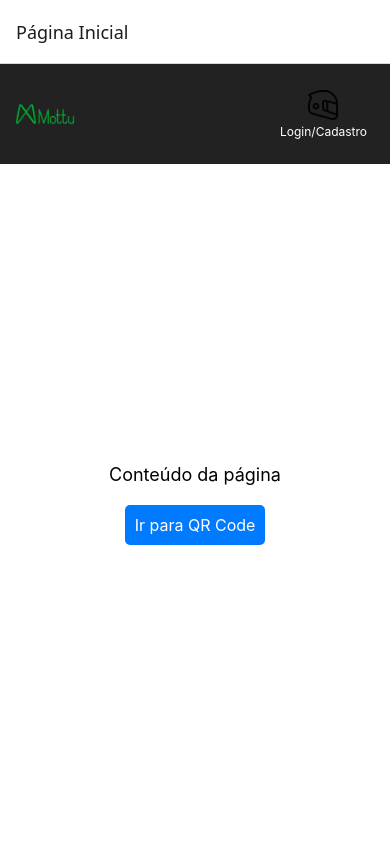
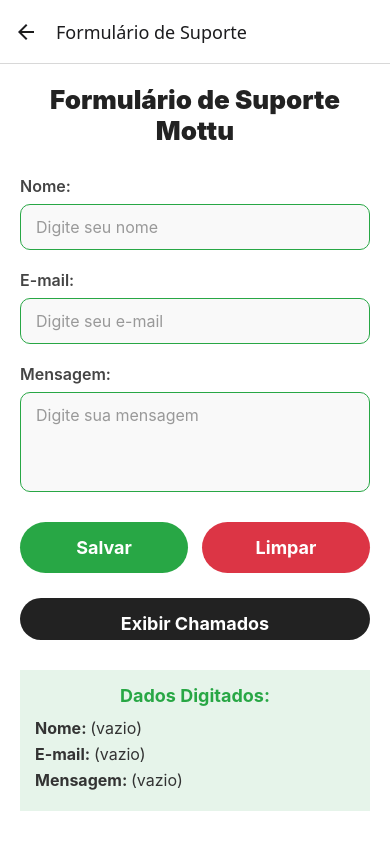
Before and after one commit to AdrianoBarutti/challenger-MB, a React Native app in the folder Challenger/: screen /Formulario in a window 390 px wide. Built offline with nearby package versions, Linux system fonts and the light colour scheme.

Commit message:
Ajustes finais

```diff
--- a/Challenger/App.js
+++ b/Challenger/App.js
@@ -4,49 +4,62 @@
 import { NavigationContainer } from '@react-navigation/native';
 import { createNativeStackNavigator } from '@react-navigation/native-stack';
 
-import QrCodeScreen from './screens/QrCode'; // Tela para QR Code
-import CadastroScreen from './screens/CadastroScreen'; // Tela de Cadastro
-import LoginSucessoScreen from './screens/LoginSucessoScreen'; // Tela de Login Sucesso
+import QrCodeScreen from './screens/QrCode';
+import CadastroScreen from './screens/CadastroScreen';
+import LoginSucessoScreen from './screens/LoginSucessoScreen';
+import FormularioScreen from './screens/FormularioScreen'; // Import da nova tela
 
 const Stack = createNativeStackNavigator();
 
 function HomeScreen({ navigation }) {
   const handleCadastroPress = () => {
-    navigation.navigate('Cadastro'); // Navega para a tela de Cadastro
+    navigation.navigate('Cadastro');
   };
 
   const handleQrCodePress = () => {
-    navigation.navigate('QrCode'); // Navega para a tela de QR Code
+    navigation.navigate('QrCode');
   };
 
   return (
     <View style={styles.container}>
       {/* Header */}
       <View style={styles.header}>
-        <View style={styles.headerLeft}>
-          <Image
-            source={require('./assets/mottu-logo.png')}
-            style={styles.logo}
-            resizeMode="contain"
-          />
-        </View>
+        <Image
+          source={require('./assets/mottu-logo.png')}
+          style={styles.logo}
+          resizeMode="contain"
+        />
         <TouchableOpacity style={styles.loginButton} onPress={handleCadastroPress}>
           <Image
             source={require('./assets/helmet.png')}
             style={styles.loginIcon}
             resizeMode="contain"
           />
-          <Text style={styles.loginText}>Login/Cadastro</Text>
+          <Text style={styles.loginText}>Login / Cadastro</Text>
         </TouchableOpacity>
       </View>
 
-      {/* Conteúdo */}
+      {/* Conteúdo principal */}
       <View style={styles.content}>
-        <Text style={styles.contentText}>Conteúdo da página</Text>
+        <Text style={styles.title}>Precisa de um Help?</Text>
+        <Text style={styles.subtitle}>
+          clique logo a baixo para abrir um formulario com o suporte!
+        </Text>
 
-        {/* Botão para ir para QR Code */}
+        <TouchableOpacity
+          style={styles.helpButton}
+          onPress={() => navigation.navigate('Formulario')}
+        >
+          <Text style={styles.helpButtonText}>Suporte</Text>
+        </TouchableOpacity>
+
+        <Text style={styles.title}>Onde deixo minha moto?</Text>
+        <Text style={styles.subtitle}>
+          Clique no botão e vamos de ajudar com isto!
+        </Text>
+
         <TouchableOpacity style={styles.button} onPress={handleQrCodePress}>
-          <Text style={styles.buttonText}>Ir para QR Code</Text>
+          <Text style={styles.buttonText}>Escanei Aqui</Text>
         </TouchableOpacity>
       </View>
 
@@ -59,7 +72,6 @@
   return (
     <NavigationContainer>
       <Stack.Navigator initialRouteName="Home">
-        {/* Tela inicial Home */}
         <Stack.Screen
           name="Home"
           component={HomeScreen}
@@ -68,7 +80,6 @@
             title: 'Página Inicial',
           }}
         />
-        {/* Tela de QR Code */}
         <Stack.Screen
           name="QrCode"
           component={QrCodeScreen}
@@ -77,7 +88,6 @@
             title: 'QR Code',
           }}
         />
-        {/* Tela de Cadastro */}
         <Stack.Screen
           name="Cadastro"
           component={CadastroScreen}
@@ -86,13 +96,20 @@
             title: 'Cadastro',
           }}
         />
-        {/* Tela de Login Sucesso */}
         <Stack.Screen
           name="LoginSucesso"
           component={LoginSucessoScreen}
           options={{
             headerShown: true,
             title: 'Login Efetuado',
+          }}
+        />
+        <Stack.Screen
+          name="Formulario"
+          component={FormularioScreen}
+          options={{
+            headerShown: true,
+            title: 'Formulário de Suporte',
           }}
         />
       </Stack.Navigator>
@@ -113,14 +130,9 @@
     paddingVertical: 20,
     paddingHorizontal: 15,
   },
-  headerLeft: {
-    flexDirection: 'row',
-    alignItems: 'center',
-  },
   logo: {
     width: 60,
     height: 60,
-    marginRight: 10,
   },
   loginButton: {
     alignItems: 'center',
@@ -139,21 +151,49 @@
   },
   content: {
     flex: 1,
+    paddingHorizontal: 30,
+    paddingTop: 40,
     alignItems: 'center',
-    justifyContent: 'center',
+    justifyContent: 'flex-start',
   },
-  contentText: {
+  title: {
+    fontSize: 24,
+    fontWeight: '700',
+    color: '#222',
+    textAlign: 'center',
+    marginBottom: 10,
+  },
+  subtitle: {
+    fontSize: 16,
+    color: '#555',
+    textAlign: 'center',
+    marginBottom: 30,
+  },
+  helpButton: {
+    backgroundColor: '#28a745',
+    paddingVertical: 14,
+    paddingHorizontal: 25,
+    borderRadius: 30,
+    width: '100%',
+    marginBottom: 10,
+  },
+  helpButtonText: {
+    color: '#fff',
     fontSize: 18,
-    color: '#000',
+    fontWeight: '600',
+    textAlign: 'center',
   },
   button: {
-    backgroundColor: '#007bff',
-    padding: 10,
-    borderRadius: 5,
-    marginTop: 20,
+    backgroundColor: '#28a745',
+    paddingVertical: 14,
+    paddingHorizontal: 25,
+    borderRadius: 30,
+    width: '100%',
   },
   buttonText: {
     color: '#fff',
-    fontSize: 16,
+    fontSize: 18,
+    fontWeight: '600',
+    textAlign: 'center',
   },
 });
--- /dev/null
+++ b/Challenger/screens/FormularioScreen.js
@@ -0,0 +1,254 @@
+import React, { useState } from 'react';
+import { View, Text, TextInput, TouchableOpacity, StyleSheet, Alert, ScrollView, FlatList } from 'react-native';
+import AsyncStorage from '@react-native-async-storage/async-storage';
+
+export default function FormularioScreen() {
+  const [nome, setNome] = useState('');
+  const [email, setEmail] = useState('');
+  const [mensagem, setMensagem] = useState('');
+  const [chamados, setChamados] = useState([]);
+  const [mostrarChamados, setMostrarChamados] = useState(false);
+
+  const handleSalvar = async () => {
+    if (!nome.trim() || !email.trim() || !mensagem.trim()) {
+      Alert.alert('Erro', 'Por favor, preencha todos os campos.');
+      return;
+    }
+
+    try {
+      const chamado = {
+        id: Date.now().toString(),
+        nome,
+        email,
+        mensagem,
+      };
+
+      const chamadosString = await AsyncStorage.getItem('@form_chamados');
+      const chamadosSalvos = chamadosString ? JSON.parse(chamadosString) : [];
+
+      chamadosSalvos.push(chamado);
+
+      await AsyncStorage.setItem('@form_chamados', JSON.stringify(chamadosSalvos));
+
+      Alert.alert('Sucesso', 'Chamado salvo com sucesso!');
+
+      limparCampos();
+
+      if (mostrarChamados) {
+        setChamados(chamadosSalvos);
+      }
+    } catch (error) {
+      Alert.alert('Erro', 'Não foi possível salvar o chamado.');
+      console.error(error);
+    }
+  };
+
+  const limparCampos = () => {
+    setNome('');
+    setEmail('');
+    setMensagem('');
+  };
+
+  const carregarChamados = async () => {
+    try {
+      const chamadosString = await AsyncStorage.getItem('@form_chamados');
+      const chamadosSalvos = chamadosString ? JSON.parse(chamadosString) : [];
+      setChamados(chamadosSalvos);
+      setMostrarChamados(true);
+    } catch (error) {
+      Alert.alert('Erro', 'Não foi possível carregar os chamados.');
+      console.error(error);
+    }
+  };
+
+  return (
+    <ScrollView contentContainerStyle={styles.container}>
+      <Text style={styles.title}>Formulário de Suporte Mottu</Text>
+
+      <Text style={styles.label}>Nome:</Text>
+      <TextInput
+        style={styles.input}
+        value={nome}
+        onChangeText={setNome}
+        placeholder="Digite seu nome"
+        placeholderTextColor="#999"
+      />
+
+      <Text style={styles.label}>E-mail:</Text>
+      <TextInput
+        style={styles.input}
+        value={email}
+        onChangeText={setEmail}
+        placeholder="Digite seu e-mail"
+        placeholderTextColor="#999"
+        keyboardType="email-address"
+        autoCapitalize="none"
+      />
+
+      <Text style={styles.label}>Mensagem:</Text>
+      <TextInput
+        style={[styles.input, { height: 100, textAlignVertical: 'top' }]}
+        value={mensagem}
+        onChangeText={setMensagem}
+        placeholder="Digite sua mensagem"
+        placeholderTextColor="#999"
+        multiline
+      />
+
+      <View style={styles.buttonsContainer}>
+        <TouchableOpacity style={[styles.button, styles.saveButton]} onPress={handleSalvar}>
+          <Text style={styles.buttonText}>Salvar</Text>
+        </TouchableOpacity>
+        <TouchableOpacity style={[styles.button, styles.clearButton]} onPress={limparCampos}>
+          <Text style={styles.buttonText}>Limpar</Text>
+        </TouchableOpacity>
+      </View>
+
+      <TouchableOpacity style={[styles.button, styles.showButton]} onPress={carregarChamados}>
+        <Text style={styles.buttonText}>Exibir Chamados</Text>
+      </TouchableOpacity>
+
+      <View style={styles.previewContainer}>
+        <Text style={styles.previewTitle}>Dados Digitados:</Text>
+        <Text style={styles.previewText}><Text style={styles.previewLabel}>Nome: </Text>{nome || '(vazio)'}</Text>
+        <Text style={styles.previewText}><Text style={styles.previewLabel}>E-mail: </Text>{email || '(vazio)'}</Text>
+        <Text style={styles.previewText}><Text style={styles.previewLabel}>Mensagem: </Text>{mensagem || '(vazio)'}</Text>
+      </View>
+
+      {mostrarChamados && (
+        <View style={styles.chamadosContainer}>
+          <Text style={styles.chamadosTitle}>Chamados Salvos:</Text>
+          {chamados.length === 0 ? (
+            <Text style={{ textAlign: 'center', color: '#555' }}>Nenhum chamado salvo ainda.</Text>
+          ) : (
+            <FlatList
+              data={chamados}
+              keyExtractor={(item) => item.id}
+              renderItem={({ item }) => (
+                <View style={styles.chamadoItem}>
+                  <Text style={styles.chamadoNome}>{item.nome}</Text>
+                  <Text style={styles.chamadoEmail}>{item.email}</Text>
+                  <Text style={styles.chamadoMensagem}>{item.mensagem}</Text>
+                </View>
+              )}
+            />
+          )}
+        </View>
+      )}
+    </ScrollView>
+  );
+}
+
+const styles = StyleSheet.create({
+  container: {
+    padding: 20,
+    backgroundColor: '#fff',
+    flexGrow: 1,
+  },
+  title: {
+    fontSize: 26,
+    fontWeight: '900',
+    marginBottom: 30,
+    textAlign: 'center',
+    color: '#222',
+  },
+  label: {
+    fontSize: 16,
+    marginBottom: 8,
+    color: '#444',
+    fontWeight: '600',
+  },
+  input: {
+    borderWidth: 1,
+    borderColor: '#28a745',
+    borderRadius: 10,
+    paddingHorizontal: 15,
+    paddingVertical: 12,
+    marginBottom: 20,
+    fontSize: 16,
+    color: '#222',
+    backgroundColor: '#f9f9f9',
+  },
+  buttonsContainer: {
+    flexDirection: 'row',
+    justifyContent: 'space-between',
+  },
+  button: {
+    flex: 0.48,
+    paddingVertical: 15,
+    borderRadius: 30,
+    alignItems: 'center',
+    marginTop: 10,
+  },
+  saveButton: {
+    backgroundColor: '#28a745',
+  },
+  clearButton: {
+    backgroundColor: '#dc3545',
+  },
+  showButton: {
+    backgroundColor: '#222',
+    marginTop: 25,
+    borderRadius: 30,
+    paddingVertical: 15,
+    alignItems: 'center',
+  },
+  buttonText: {
+    color: '#fff',
+    fontWeight: '700',
+    fontSize: 18,
+  },
+  previewContainer: {
+    marginTop: 30,
+    padding: 15,
+    backgroundColor: '#e6f4ea',
+  },
+  previewTitle: {
+    fontSize: 18,
+    fontWeight: '700',
+    marginBottom: 12,
+    color: '#28a745',
+    textAlign: 'center',
+  },
+  previewText: {
+    fontSize: 16,
+    marginBottom: 6,
+    color: '#333',
+  },
+  previewLabel: {
+    fontWeight: '700',
+  },
+  chamadosContainer: {
+    marginTop: 30,
+    padding: 15,
+    backgroundColor: '#f0f7ff',
+    borderRadius: 12,
+  },
+  chamadosTitle: {
+    fontSize: 20,
+    fontWeight: '700',
+    marginBottom: 15,
+    color: '#004085',
+    textAlign: 'center',
+  },
+  chamadoItem: {
+    backgroundColor: '#cfe2ff',
+    padding: 15,
+    borderRadius: 10,
+    marginBottom: 15,
+  },
+  chamadoNome: {
+    fontWeight: '700',
+    fontSize: 17,
+    marginBottom: 6,
+    color: '#0b2e6e',
+  },
+  chamadoEmail: {
+    fontStyle: 'italic',
+    marginBottom: 6,
+    color: '#1a3d7c',
+  },
+  chamadoMensagem: {
+    color: '#222',
+  },
+});
```
Also changed, not shown: 2 other files (tests, documents, lock files or other folders).
